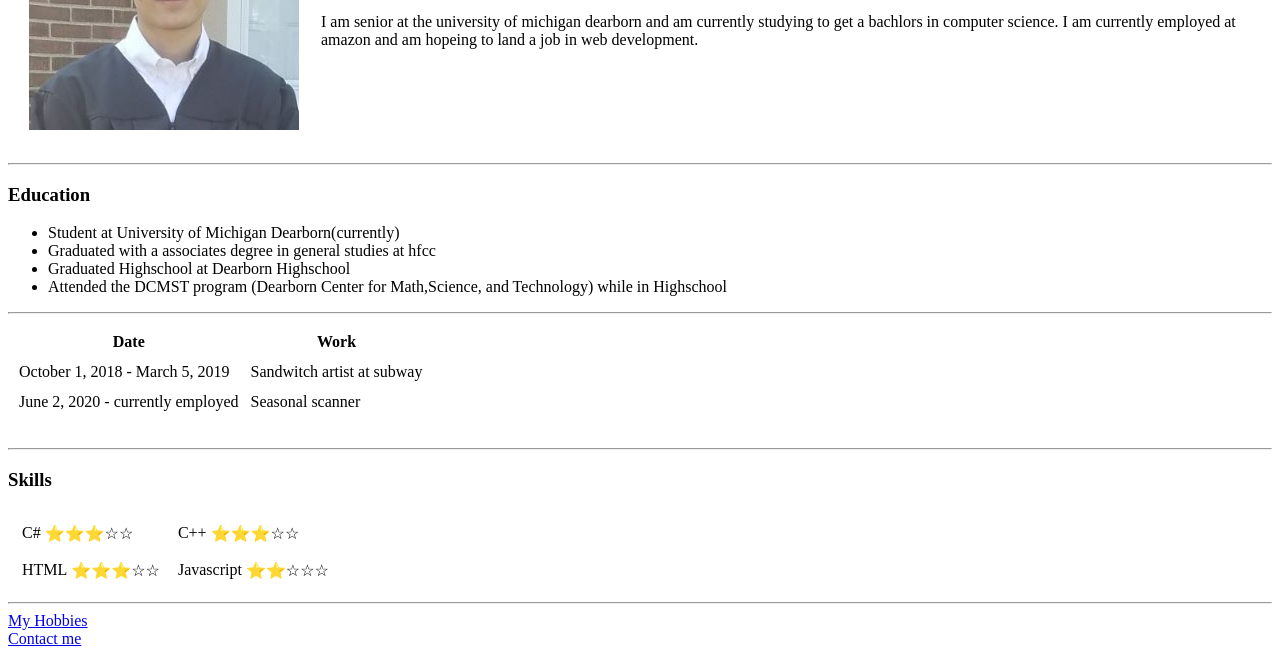
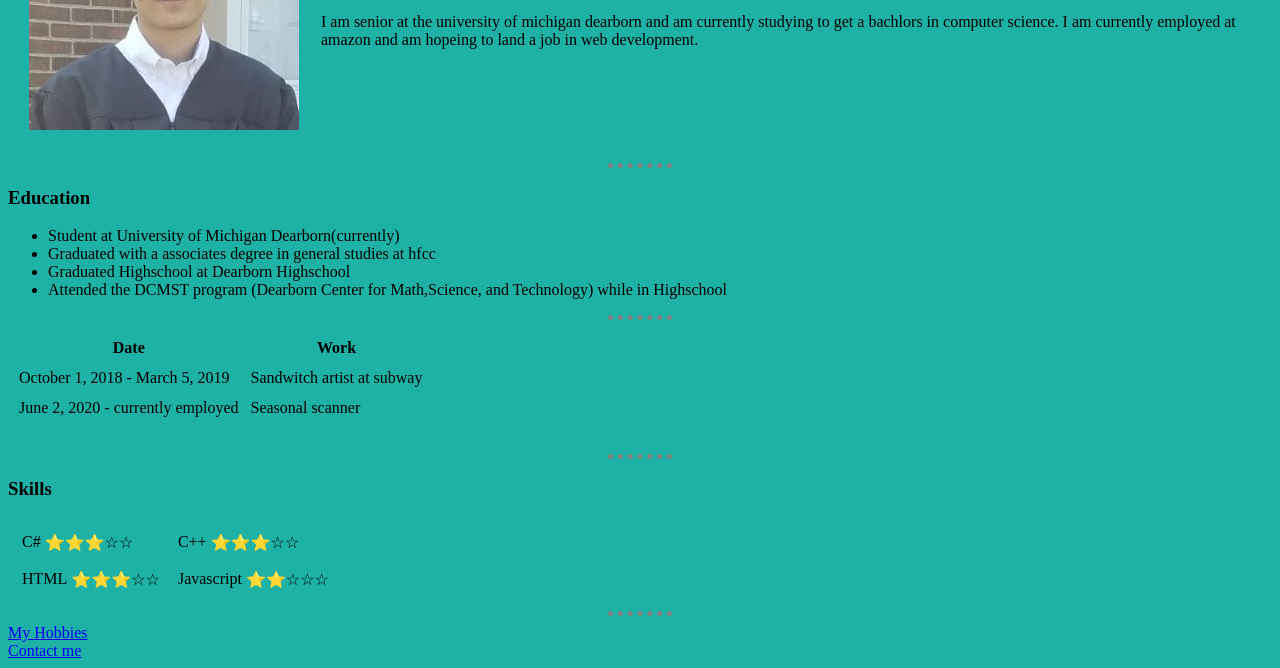
Before and after one commit to alkadmi/CV, a plain HTML site: page index.html in a window 1280 px wide. Shown: the part 198-866 px from the top of the page. Drawn offline with Linux system fonts and the light colour scheme.

Commit message:
New css file

```diff
--- /dev/null
+++ b/css/styles.css
@@ -0,0 +1,13 @@
+body
+{
+  background-color: #1eb2a6;
+}
+
+hr
+{
+  border-style: none;
+  border-top-style: dotted;
+  border-color: gray;
+  border-width: 5px;
+  width: 5%;
+}
--- a/index.html
+++ b/index.html
@@ -4,6 +4,7 @@
 <head>
   <meta charset="utf-8">
   <title>Mohammed Alkadmi's Personal Site</title>
+  <link rel="stylesheet" href="css/styles.css">
 </head>
 
 <body>
```
Also changed, not shown: contacts.html (+1 -1 lines).
